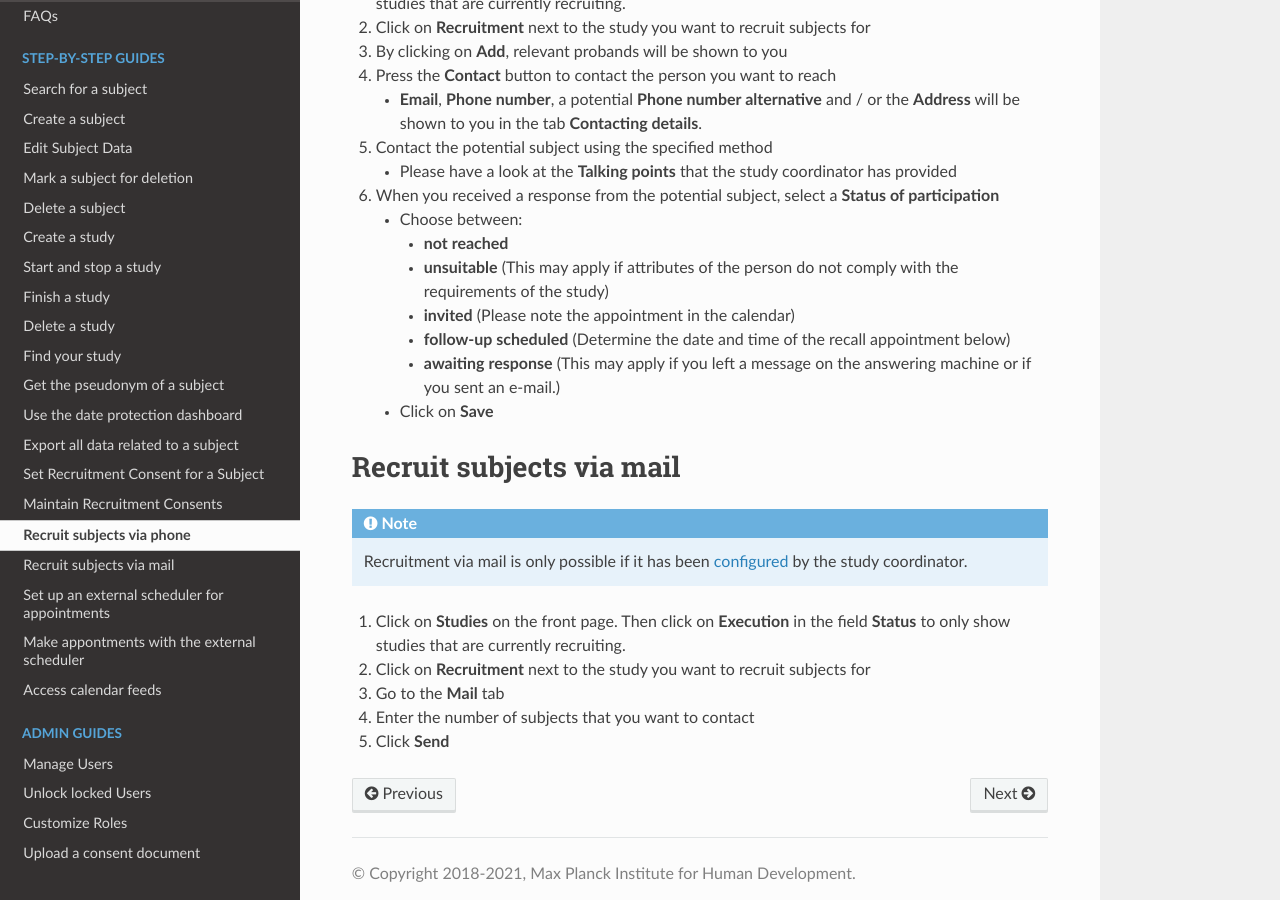
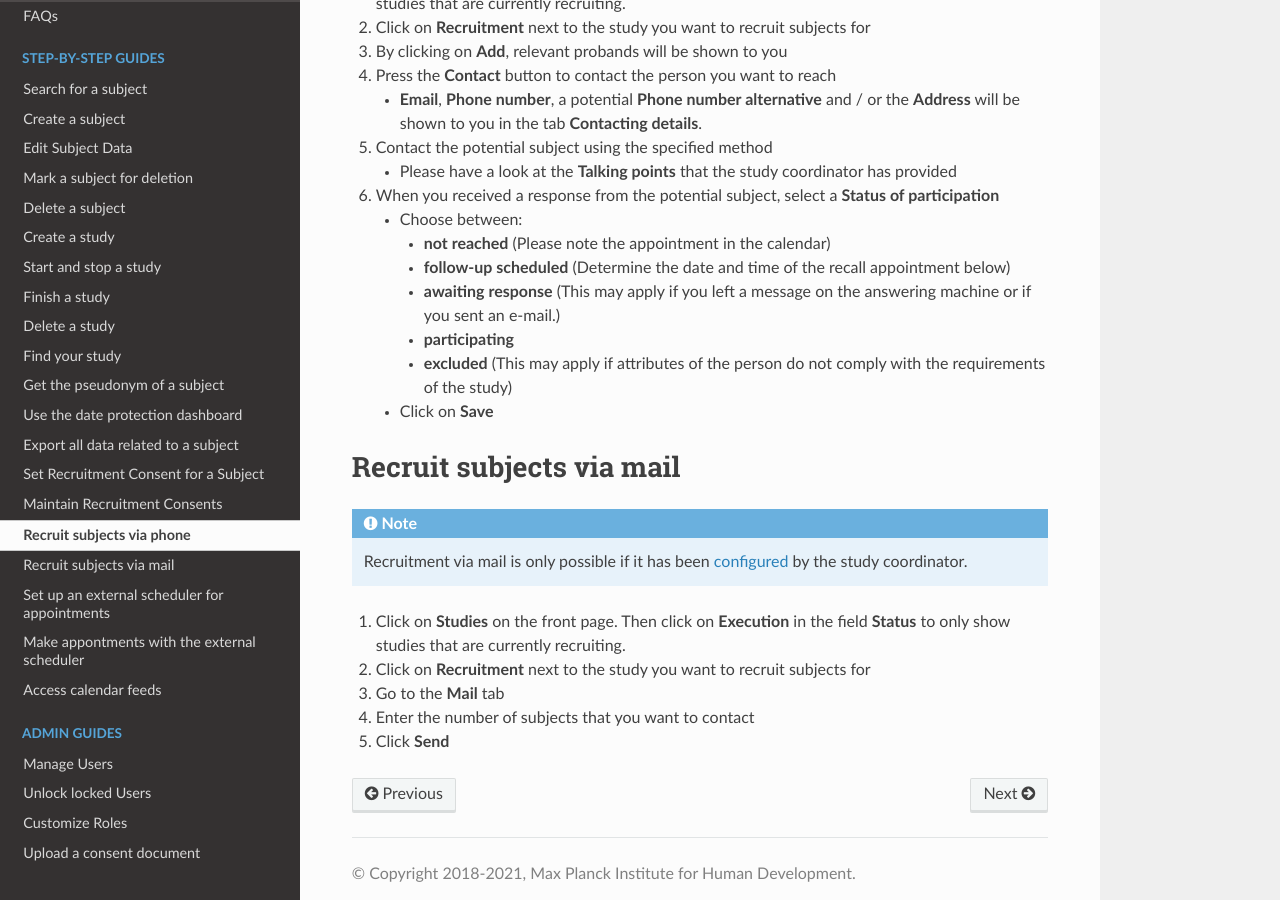
Before and after one commit to DouglasNeuroInformatics/castellum, a Sphinx documentation site: the page built from source/guides/recruitment.rst, in a window 1280 px wide and 900 px high, scrolled down 906 px. Built offline with Sphinx 7.4.7 and the Read the Docs theme 2.0.0, drawn with Linux system fonts in a browser that asks for light colours.

Commit message:
adapt to new status wording
see https://git.mpib-berlin.mpg.de/castellum/castellum/-/merge_requests/1851

```diff
--- a/source/guides/recruitment.rst
+++ b/source/guides/recruitment.rst
@@ -28,16 +28,16 @@ Recruit subjects via phone
     -   Choose between:
 
         -   **not reached**
-        -   **unsuitable**
-            (This may apply if attributes of the person do not comply with the
-            requirements of the study)
-        -   **invited**
             (Please note the appointment in the calendar)
         -   **follow-up scheduled**
             (Determine the date and time of the recall appointment below)
         -   **awaiting response**
             (This may apply if you left a message on the answering machine or if you
             sent an e-mail.)
+        -   **participating**
+        -   **excluded**
+            (This may apply if attributes of the person do not comply with the
+            requirements of the study)
 
     -   Click on **Save**
 
--- a/source/guides/study-management.rst
+++ b/source/guides/study-management.rst
@@ -234,7 +234,7 @@ Finish a study
 
 .. note::
 
-    All information related to potential subjects who were **not invited** to
+    All information related to potential subjects who were **not participating** in
     the study will be deleted when the study is finished. Hence, if you finish
     and then resume a study, it is possible that subjects that were already
     found to be unsuitable are suggested again as potential subjects.
--- a/source/guides/subject-management.rst
+++ b/source/guides/subject-management.rst
@@ -222,12 +222,12 @@ Study Participations Tab
 The participations tab is offering to check existing participation or add the
 current subject to a study
 
--   **Invited**: Lists the study participations of this subject
+-   **Participating**: Lists the study participations of this subject
 -   **Matching Studies**: A list of currently active studies with matching
     filters is displayed. You can add the subject to one or more study
     recruitments.
 -   **Add to study**: Search for a study and add the subject
-    directly as *invited* to it.
+    directly as *participating* to it.
 
 .. _subject-to-be-deleted:
 
```
